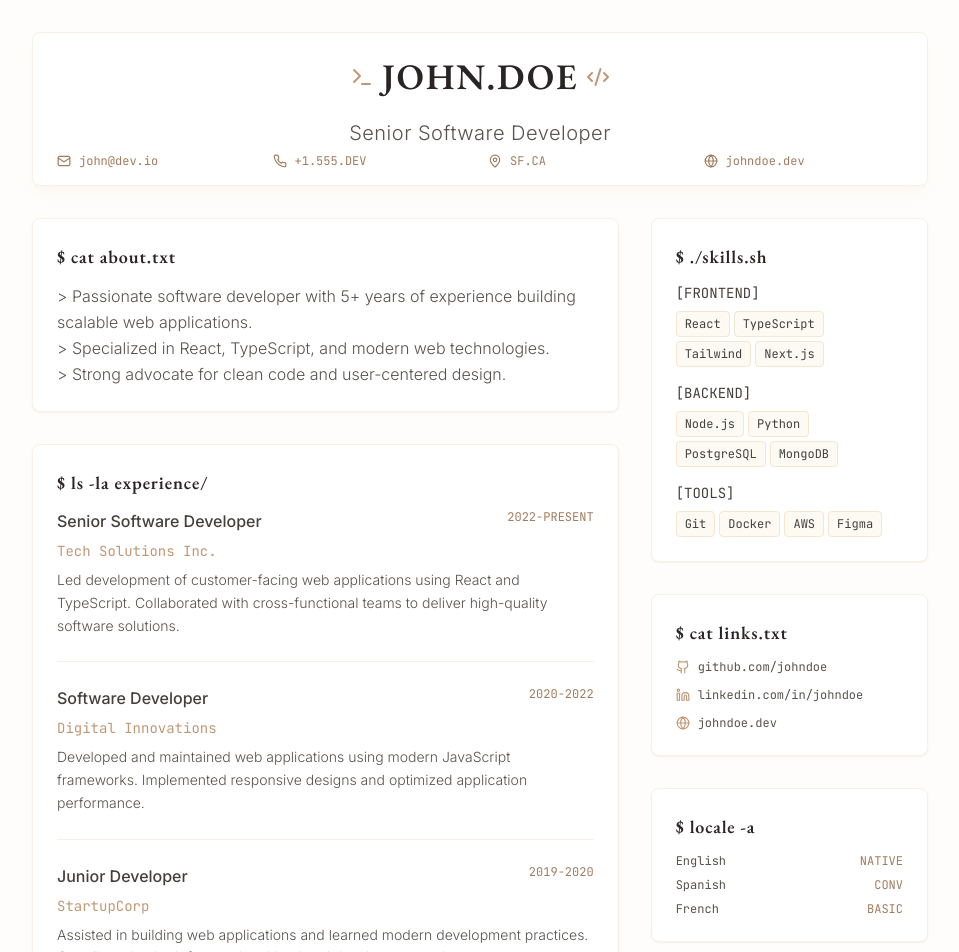
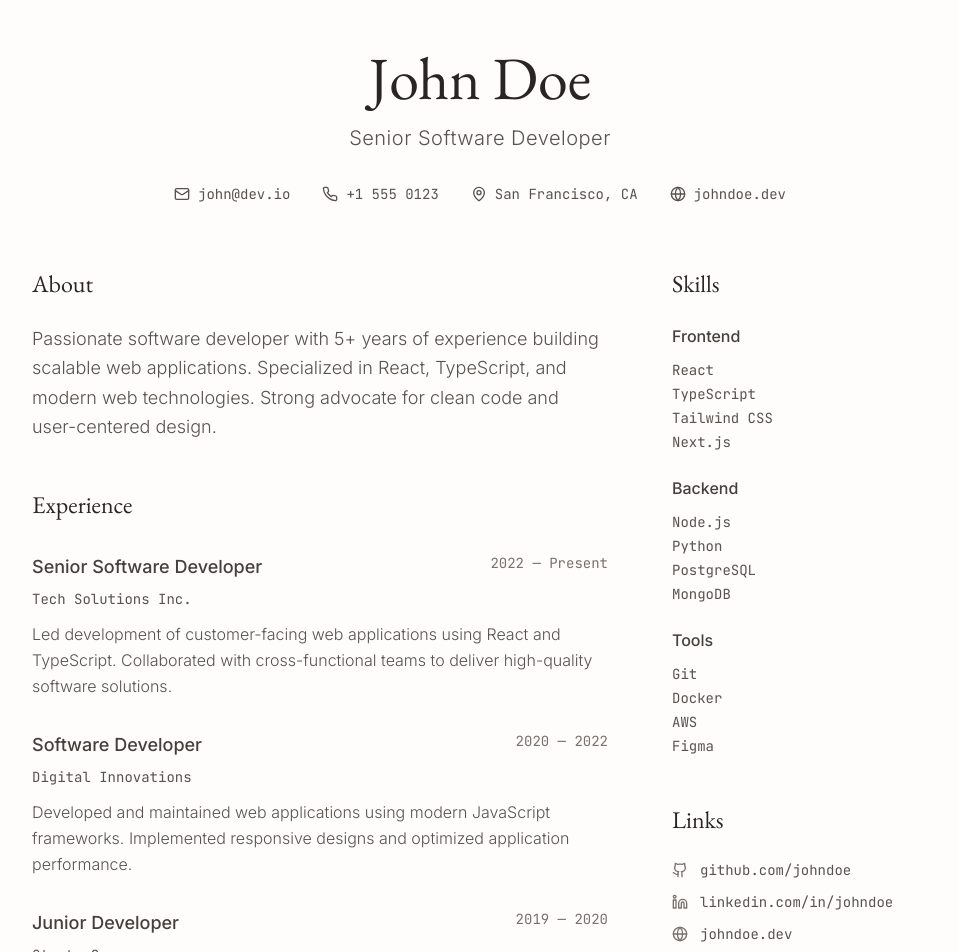
Before and after one commit to alsanatilla/cv, a React (Vite) app: page / in a window 1280 px wide. Shown: the top 952 px of the page, without its empty margins (160-1119 px from the left). Built offline with nearby package versions, Linux system fonts and the light colour scheme.

Commit message:
Refactor: Apply artsy, minimal design
Remove terminal-like elements and reduce borders for a more artsy and minimal aesthetic.

```diff
--- a/src/pages/Index.tsx
+++ b/src/pages/Index.tsx
@@ -1,228 +1,191 @@
 
 import { Card, CardContent, CardHeader, CardTitle } from "@/components/ui/card";
-import { Separator } from "@/components/ui/separator";
-import { Mail, Phone, MapPin, Globe, Github, Linkedin, Terminal, Code2 } from "lucide-react";
+import { Mail, Phone, MapPin, Globe, Github, Linkedin } from "lucide-react";
 
 const Index = () => {
   return (
-    <div className="min-h-screen bg-cream-50 text-warm-gray-800 py-8 px-4">
+    <div className="min-h-screen bg-cream-50 py-12 px-6">
       <div className="max-w-4xl mx-auto">
         {/* Header Section */}
-        <Card className="mb-8 bg-white border-cream-200 shadow-lg shadow-cream-300/20">
-          <CardHeader className="text-center pb-4">
-            <div className="flex items-center justify-center gap-2 mb-4">
-              <Terminal size={24} className="text-cream-600" />
-              <CardTitle className="text-4xl font-serif-vintage text-warm-gray-800 tracking-wider">
-                JOHN.DOE
-              </CardTitle>
-              <Code2 size={24} className="text-cream-600" />
-            </div>
-            <p className="text-xl font-modern text-warm-gray-600 font-light tracking-wide">
+        <div className="text-center mb-16">
+          <h1 className="text-6xl font-serif-vintage text-warm-gray-800 mb-4 font-light">
+            John Doe
+          </h1>
+          <p className="text-xl font-modern text-warm-gray-600 font-light tracking-wide mb-8">
             Senior Software Developer
           </p>
-            <div className="grid grid-cols-2 md:grid-cols-4 gap-4 mt-6 text-sm">
-              <div className="flex items-center gap-2 text-cream-700">
-                <Mail size={14} />
-                <span className="font-mono text-xs">john@dev.io</span>
+          <div className="flex flex-wrap justify-center gap-8 text-sm">
+            <div className="flex items-center gap-2 text-warm-gray-600">
+              <Mail size={16} />
+              <span className="font-mono">john@dev.io</span>
             </div>
-              <div className="flex items-center gap-2 text-cream-700">
-                <Phone size={14} />
-                <span className="font-mono text-xs">+1.555.DEV</span>
+            <div className="flex items-center gap-2 text-warm-gray-600">
+              <Phone size={16} />
+              <span className="font-mono">+1 555 0123</span>
             </div>
-              <div className="flex items-center gap-2 text-cream-700">
-                <MapPin size={14} />
-                <span className="font-mono text-xs">SF.CA</span>
+            <div className="flex items-center gap-2 text-warm-gray-600">
+              <MapPin size={16} />
+              <span className="font-mono">San Francisco, CA</span>
             </div>
-              <div className="flex items-center gap-2 text-cream-700">
-                <Globe size={14} />
-                <span className="font-mono text-xs">johndoe.dev</span>
+            <div className="flex items-center gap-2 text-warm-gray-600">
+              <Globe size={16} />
+              <span className="font-mono">johndoe.dev</span>
             </div>
           </div>
-          </CardHeader>
-        </Card>
+        </div>
 
-        <div className="grid grid-cols-1 lg:grid-cols-3 gap-8">
+        <div className="grid grid-cols-1 lg:grid-cols-3 gap-16">
           {/* Left Column */}
-          <div className="lg:col-span-2 space-y-8">
+          <div className="lg:col-span-2 space-y-12">
             {/* About Section */}
-            <Card className="bg-white border-cream-200">
-              <CardHeader className="pb-3">
-                <CardTitle className="text-lg font-serif-vintage text-warm-gray-800 tracking-wider">
-                  $ cat about.txt
-                </CardTitle>
-              </CardHeader>
-              <CardContent>
-                <p className="text-warm-gray-600 leading-relaxed font-modern font-light">
-                  {`> Passionate software developer with 5+ years of experience building scalable web applications.`}
-                  <br />
-                  {`> Specialized in React, TypeScript, and modern web technologies.`}
-                  <br />
-                  {`> Strong advocate for clean code and user-centered design.`}
+            <div>
+              <h2 className="text-2xl font-serif-vintage text-warm-gray-800 mb-6 font-light">
+                About
+              </h2>
+              <p className="text-warm-gray-600 leading-relaxed font-modern font-light text-lg">
+                Passionate software developer with 5+ years of experience building scalable web applications.
+                Specialized in React, TypeScript, and modern web technologies.
+                Strong advocate for clean code and user-centered design.
               </p>
-              </CardContent>
-            </Card>
+            </div>
 
             {/* Experience Section */}
-            <Card className="bg-white border-cream-200">
-              <CardHeader className="pb-3">
-                <CardTitle className="text-lg font-serif-vintage text-warm-gray-800 tracking-wider">
-                  $ ls -la experience/
-                </CardTitle>
-              </CardHeader>
-              <CardContent className="space-y-6">
-                <div className="space-y-2">
-                  <div className="flex justify-between items-start">
-                    <h3 className="font-modern font-medium text-warm-gray-700">Senior Software Developer</h3>
-                    <span className="text-xs font-mono text-cream-700">2022-PRESENT</span>
+            <div>
+              <h2 className="text-2xl font-serif-vintage text-warm-gray-800 mb-8 font-light">
+                Experience
+              </h2>
+              <div className="space-y-8">
+                <div>
+                  <div className="flex justify-between items-start mb-2">
+                    <h3 className="font-modern font-medium text-warm-gray-700 text-lg">Senior Software Developer</h3>
+                    <span className="text-sm font-mono text-warm-gray-500">2022 — Present</span>
                   </div>
-                  <p className="text-cream-600 text-sm font-mono">Tech Solutions Inc.</p>
-                  <p className="text-warm-gray-600 text-sm font-modern font-light leading-relaxed">
+                  <p className="text-warm-gray-600 text-sm font-mono mb-3">Tech Solutions Inc.</p>
+                  <p className="text-warm-gray-600 font-modern font-light leading-relaxed">
                     Led development of customer-facing web applications using React and TypeScript.
                     Collaborated with cross-functional teams to deliver high-quality software solutions.
                   </p>
                 </div>
 
-                <Separator className="bg-cream-200" />
-
-                <div className="space-y-2">
-                  <div className="flex justify-between items-start">
-                    <h3 className="font-modern font-medium text-warm-gray-700">Software Developer</h3>
-                    <span className="text-xs font-mono text-cream-700">2020-2022</span>
+                <div>
+                  <div className="flex justify-between items-start mb-2">
+                    <h3 className="font-modern font-medium text-warm-gray-700 text-lg">Software Developer</h3>
+                    <span className="text-sm font-mono text-warm-gray-500">2020 — 2022</span>
                   </div>
-                  <p className="text-cream-600 text-sm font-mono">Digital Innovations</p>
-                  <p className="text-warm-gray-600 text-sm font-modern font-light leading-relaxed">
+                  <p className="text-warm-gray-600 text-sm font-mono mb-3">Digital Innovations</p>
+                  <p className="text-warm-gray-600 font-modern font-light leading-relaxed">
                     Developed and maintained web applications using modern JavaScript frameworks.
                     Implemented responsive designs and optimized application performance.
                   </p>
                 </div>
 
-                <Separator className="bg-cream-200" />
-
-                <div className="space-y-2">
-                  <div className="flex justify-between items-start">
-                    <h3 className="font-modern font-medium text-warm-gray-700">Junior Developer</h3>
-                    <span className="text-xs font-mono text-cream-700">2019-2020</span>
+                <div>
+                  <div className="flex justify-between items-start mb-2">
+                    <h3 className="font-modern font-medium text-warm-gray-700 text-lg">Junior Developer</h3>
+                    <span className="text-sm font-mono text-warm-gray-500">2019 — 2020</span>
                   </div>
-                  <p className="text-cream-600 text-sm font-mono">StartupCorp</p>
-                  <p className="text-warm-gray-600 text-sm font-modern font-light leading-relaxed">
+                  <p className="text-warm-gray-600 text-sm font-mono mb-3">StartupCorp</p>
+                  <p className="text-warm-gray-600 font-modern font-light leading-relaxed">
                     Assisted in building web applications and learned modern development practices.
                     Contributed to both frontend and backend development tasks.
                   </p>
                 </div>
-              </CardContent>
-            </Card>
+              </div>
+            </div>
 
             {/* Education Section */}
-            <Card className="bg-white border-cream-200">
-              <CardHeader className="pb-3">
-                <CardTitle className="text-lg font-serif-vintage text-warm-gray-800 tracking-wider">
-                  $ cat education.log
-                </CardTitle>
-              </CardHeader>
-              <CardContent>
+            <div>
+              <h2 className="text-2xl font-serif-vintage text-warm-gray-800 mb-6 font-light">
+                Education
+              </h2>
               <div className="flex justify-between items-start">
                 <div>
-                    <h3 className="font-modern font-medium text-warm-gray-700">BS Computer Science</h3>
-                    <p className="text-cream-600 text-sm font-mono">UC Berkeley</p>
+                  <h3 className="font-modern font-medium text-warm-gray-700 text-lg">BS Computer Science</h3>
+                  <p className="text-warm-gray-600 text-sm font-mono">UC Berkeley</p>
                 </div>
-                  <span className="text-xs font-mono text-cream-700">2015-2019</span>
+                <span className="text-sm font-mono text-warm-gray-500">2015 — 2019</span>
               </div>
-              </CardContent>
-            </Card>
+            </div>
           </div>
 
           {/* Right Column */}
-          <div className="space-y-8">
+          <div className="space-y-12">
             {/* Skills Section */}
-            <Card className="bg-white border-cream-200">
-              <CardHeader className="pb-3">
-                <CardTitle className="text-lg font-serif-vintage text-warm-gray-800 tracking-wider">
-                  $ ./skills.sh
-                </CardTitle>
-              </CardHeader>
-              <CardContent>
-                <div className="space-y-4">
             <div>
-                    <h4 className="font-mono text-warm-gray-700 mb-2 text-sm">[FRONTEND]</h4>
-                    <div className="flex flex-wrap gap-1">
-                      {['React', 'TypeScript', 'Tailwind', 'Next.js'].map((skill) => (
-                        <span key={skill} className="px-2 py-1 bg-cream-100 text-warm-gray-700 text-xs font-mono border border-cream-300 rounded">
-                          {skill}
-                        </span>
+              <h2 className="text-2xl font-serif-vintage text-warm-gray-800 mb-6 font-light">
+                Skills
+              </h2>
+              <div className="space-y-6">
+                <div>
+                  <h4 className="font-modern text-warm-gray-700 mb-3 font-medium">Frontend</h4>
+                  <div className="space-y-1">
+                    {['React', 'TypeScript', 'Tailwind CSS', 'Next.js'].map((skill) => (
+                      <div key={skill} className="text-warm-gray-600 font-mono text-sm">{skill}</div>
                     ))}
                   </div>
                 </div>
 
                 <div>
-                    <h4 className="font-mono text-warm-gray-700 mb-2 text-sm">[BACKEND]</h4>
-                    <div className="flex flex-wrap gap-1">
+                  <h4 className="font-modern text-warm-gray-700 mb-3 font-medium">Backend</h4>
+                  <div className="space-y-1">
                     {['Node.js', 'Python', 'PostgreSQL', 'MongoDB'].map((skill) => (
-                        <span key={skill} className="px-2 py-1 bg-cream-100 text-warm-gray-700 text-xs font-mono border border-cream-300 rounded">
-                          {skill}
-                        </span>
+                      <div key={skill} className="text-warm-gray-600 font-mono text-sm">{skill}</div>
                     ))}
                   </div>
                 </div>
 
                 <div>
-                    <h4 className="font-mono text-warm-gray-700 mb-2 text-sm">[TOOLS]</h4>
-                    <div className="flex flex-wrap gap-1">
+                  <h4 className="font-modern text-warm-gray-700 mb-3 font-medium">Tools</h4>
+                  <div className="space-y-1">
                     {['Git', 'Docker', 'AWS', 'Figma'].map((skill) => (
-                        <span key={skill} className="px-2 py-1 bg-cream-100 text-warm-gray-700 text-xs font-mono border border-cream-300 rounded">
-                          {skill}
-                        </span>
+                      <div key={skill} className="text-warm-gray-600 font-mono text-sm">{skill}</div>
                     ))}
                   </div>
                 </div>
               </div>
-              </CardContent>
-            </Card>
+            </div>
 
             {/* Links Section */}
-            <Card className="bg-white border-cream-200">
-              <CardHeader className="pb-3">
-                <CardTitle className="text-lg font-serif-vintage text-warm-gray-800 tracking-wider">
-                  $ cat links.txt
-                </CardTitle>
-              </CardHeader>
-              <CardContent className="space-y-3">
-                <div className="flex items-center gap-2">
-                  <Github size={14} className="text-cream-600" />
-                  <span className="text-xs font-mono text-warm-gray-600">github.com/johndoe</span>
+            <div>
+              <h2 className="text-2xl font-serif-vintage text-warm-gray-800 mb-6 font-light">
+                Links
+              </h2>
+              <div className="space-y-3">
+                <div className="flex items-center gap-3">
+                  <Github size={16} className="text-warm-gray-500" />
+                  <span className="text-sm font-mono text-warm-gray-600">github.com/johndoe</span>
                 </div>
-                <div className="flex items-center gap-2">
-                  <Linkedin size={14} className="text-cream-600" />
-                  <span className="text-xs font-mono text-warm-gray-600">linkedin.com/in/johndoe</span>
+                <div className="flex items-center gap-3">
+                  <Linkedin size={16} className="text-warm-gray-500" />
+                  <span className="text-sm font-mono text-warm-gray-600">linkedin.com/in/johndoe</span>
                 </div>
-                <div className="flex items-center gap-2">
-                  <Globe size={14} className="text-cream-600" />
-                  <span className="text-xs font-mono text-warm-gray-600">johndoe.dev</span>
+                <div className="flex items-center gap-3">
+                  <Globe size={16} className="text-warm-gray-500" />
+                  <span className="text-sm font-mono text-warm-gray-600">johndoe.dev</span>
                 </div>
-              </CardContent>
-            </Card>
+              </div>
+            </div>
 
             {/* Languages Section */}
-            <Card className="bg-white border-cream-200">
-              <CardHeader className="pb-3">
-                <CardTitle className="text-lg font-serif-vintage text-warm-gray-800 tracking-wider">
-                  $ locale -a
-                </CardTitle>
-              </CardHeader>
-              <CardContent className="space-y-2">
+            <div>
+              <h2 className="text-2xl font-serif-vintage text-warm-gray-800 mb-6 font-light">
+                Languages
+              </h2>
+              <div className="space-y-2">
                 <div className="flex justify-between">
-                  <span className="text-xs font-mono text-warm-gray-600">English</span>
-                  <span className="text-xs font-mono text-cream-700">NATIVE</span>
+                  <span className="text-sm font-mono text-warm-gray-600">English</span>
+                  <span className="text-sm font-mono text-warm-gray-500">Native</span>
                 </div>
                 <div className="flex justify-between">
-                  <span className="text-xs font-mono text-warm-gray-600">Spanish</span>
-                  <span className="text-xs font-mono text-cream-700">CONV</span>
+                  <span className="text-sm font-mono text-warm-gray-600">Spanish</span>
+                  <span className="text-sm font-mono text-warm-gray-500">Conversational</span>
                 </div>
                 <div className="flex justify-between">
-                  <span className="text-xs font-mono text-warm-gray-600">French</span>
-                  <span className="text-xs font-mono text-cream-700">BASIC</span>
+                  <span className="text-sm font-mono text-warm-gray-600">French</span>
+                  <span className="text-sm font-mono text-warm-gray-500">Basic</span>
                 </div>
-              </CardContent>
-            </Card>
+              </div>
+            </div>
           </div>
         </div>
       </div>
```
Lines whose indentation alone changed are shown as unchanged.
